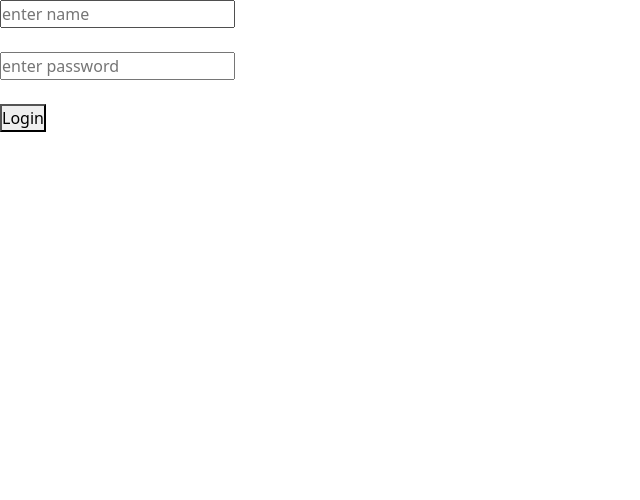
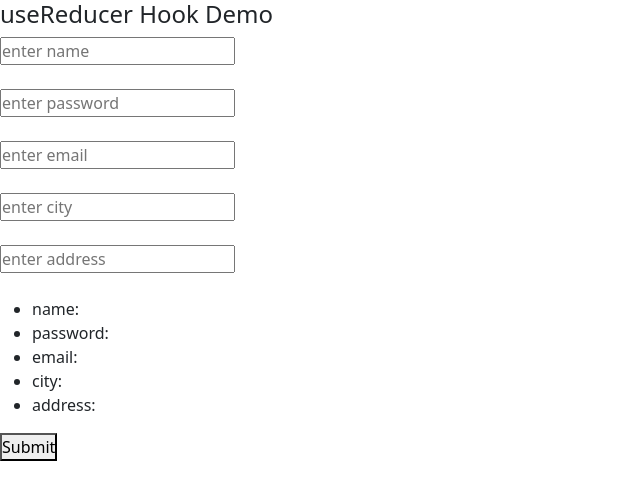
Before and after one commit to Namrata725/reactJsLearning, a React (Vite) app: page / in a window 1280 px wide. Shown: the top 500 px of the page, without its empty margins (0-640 px from the left). Built offline with nearby package versions, Linux system fonts and the light colour scheme.

Commit message:
docs +demo code for ueReduce state

```diff
--- a/src/App.jsx
+++ b/src/App.jsx
@@ -48,6 +48,7 @@ import JsonApiIntegrationWithLoader from "./API/JsonApiIntegrationWithLoader";
 import MainAPI from "./API/MainAPI";
 import SimpleFormValidation from "./FormValidation/simpleFormValidation";
 import FormValidationUsingUseActionState from "./FormValidation/FormValidationUsingUseActionState";
+import UseReducerDemo from "./FormValidation/UseReducerDemo";
 function App() {
   return (
     <div>
@@ -123,7 +124,8 @@ function App() {
       {/* <JsonApiIntegrationWithLoader /> */}
       {/* <MainAPI /> */}
       {/* <SimpleFormValidation /> */}
-      <FormValidationUsingUseActionState />
+      {/* <FormValidationUsingUseActionState /> */}
+      <UseReducerDemo />
     </div>
   );
 }
--- /dev/null
+++ b/src/FormValidation/UseReducerDemo.jsx
@@ -0,0 +1,79 @@
+import { useReducer } from "react";
+const emptyData = {
+  name: "",
+  password: "",
+  email: "",
+  city: "",
+  address: "",
+};
+
+const reducer = (data, action) => {
+  return {
+    ...data,
+    [action.type]: action.val,
+  };
+};
+function UseReducerDemo() {
+  const [state, dispatch] = useReducer(reducer, emptyData);
+
+  return (
+    <div>
+      <h4>useReducer Hook Demo</h4>
+      <input
+        type="text"
+        placeholder="enter name"
+        onChange={(event) => {
+          dispatch({ val: event.target.value, type: "name" });
+        }}
+      />{" "}
+      <br />
+      <br />
+      <input
+        type="text"
+        placeholder="enter password"
+        onChange={(event) => {
+          dispatch({ val: event.target.value, type: "password" });
+        }}
+      />{" "}
+      <br />
+      <br />
+      <input
+        type="text"
+        placeholder="enter email"
+        onChange={(event) => {
+          dispatch({ val: event.target.value, type: "email" });
+        }}
+      />{" "}
+      <br />
+      <br />
+      <input
+        type="text"
+        placeholder="enter city"
+        onChange={(event) => {
+          dispatch({ val: event.target.value, type: "city" });
+        }}
+      />{" "}
+      <br />
+      <br />
+      <input
+        type="text"
+        placeholder="enter address"
+        onChange={(event) => {
+          dispatch({ val: event.target.value, type: "address" });
+        }}
+      />{" "}
+      <br />
+      <br />
+      <ul>
+        <li>name:{state.name}</li>
+        <li>password:{state.password}</li>
+        <li>email:{state.email}</li>
+        <li>city:{state.city}</li>
+        <li>address:{state.address}</li>
+      </ul>
+      <button>Submit</button>
+    </div>
+  );
+}
+
+export default UseReducerDemo;
```
Also changed, not shown: 1 other file (tests, documents, lock files or other folders).
